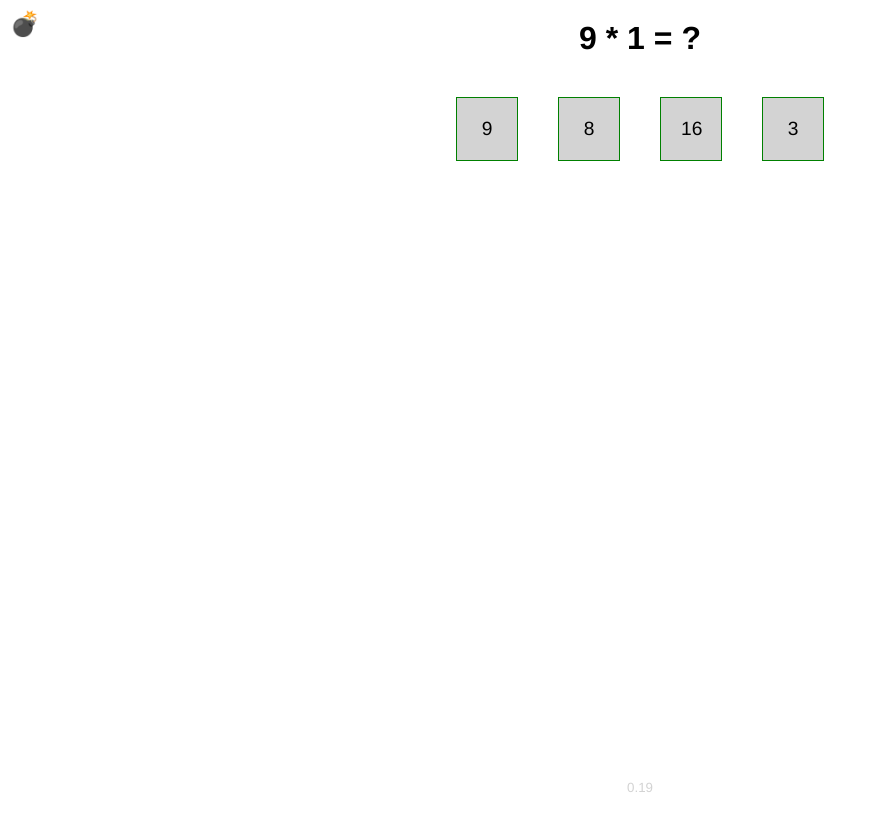
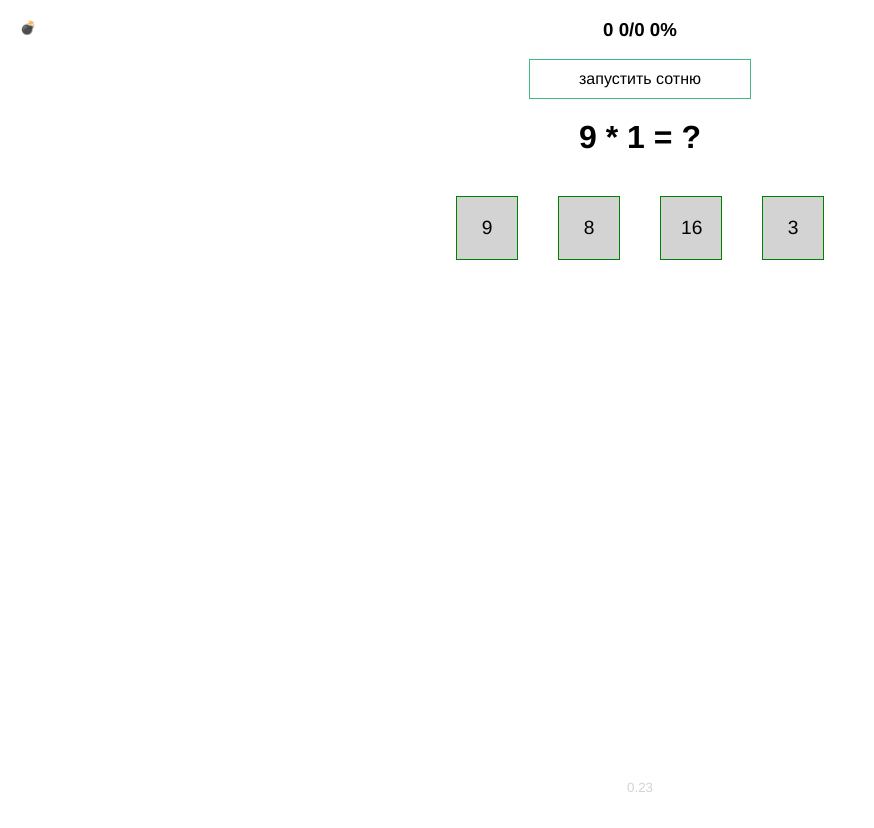
Before and after one commit to pashkovdv/mptrainer, an Angular app: page / in a window 1280 px wide. Shown: the whole page, without its empty margins (0-874 px from the left). Built offline with nearby package versions, Linux system fonts and the light colour scheme.

Commit message:
"100 attempts" game

```diff
--- a/src/app/app.component.html
+++ b/src/app/app.component.html
@@ -1,4 +1,17 @@
 <div class='main'>
+
+  <h3>
+    {{stat.text}}
+  </h3>
+
+  <div
+    class='statButton'
+    *ngIf="stat.end"
+    (click)="statReset()"
+  >
+    запустить сотню
+  </div>
+
   <h1>
     {{task.x1}} {{task.operation}} {{task.x2}} = {{task.x3}}
   </h1>
@@ -9,7 +22,7 @@
       (click)="onSelect(item)"
       [class.greenButton]="task.correctFound && item == task.correctAnswer"
       [class.redButton]="task.answered.indexOf(item) >= 0"
-      [class.orangeButton]="timeLeft < 0 && item == task.correctAnswer && !task.correctFound"
+      [class.orangeButton]="task.timeEnd && item == task.correctAnswer && !task.correctFound"
     >
       {{item}}
     </li>
@@ -17,7 +30,7 @@
 
   <div
     class='nextButton'
-    *ngIf="task.correctFound || timeLeft < 0"
+    *ngIf="task.correctFound || task.timeEnd"
     (click)="nextQ()"
   >
     Следующий
@@ -25,12 +38,12 @@
 
   <div class="footer">
     <span>
-      0.19
+      0.23
     </span>
   </div>
 
   <div
-    *ngIf="!task.correctFound && timeLeft >= 0"
+    *ngIf="!task.correctFound && !task.timeEnd"
     class='bomb'
     [class.bsmall]="timeLeft % 2 == 1"
   >
@@ -38,7 +51,7 @@
   </div>
 
   <div
-    *ngIf="!task.correctFound && timeLeft < 0"
+    *ngIf="!task.correctFound && task.timeEnd"
     class='boom'
   >
     💥
--- a/src/app/app.component.scss
+++ b/src/app/app.component.scss
@@ -56,6 +56,14 @@ h1 {
   border: #42b983 solid 1px;
 }
 
+.statButton {
+  display: inline-block;
+  min-width: 200px;
+  padding: 10px;
+  margin: 0px;
+  border: #42b983 solid 1px;
+}
+
 .bomb {
   position: absolute;
 	left: 10px;
--- a/src/app/app.component.ts
+++ b/src/app/app.component.ts
@@ -35,7 +35,26 @@ export class AppComponent {
   source = timer(0, 1000);;
   subscribe = this.source.subscribe(val => {
     this.timeLeft--
+
+    if (this.timeLeft == 0) {
+      this.task.timeEnd = true;
+      setStorage('saved_question', this.task)
+      if (!this.task.correctFound && !this.stat.end){
+        this.stat.left++
+        this.stat.text = this.stat.left + " " + this.stat.correct + "/" + this.stat.all + " " + Math.round (100*this.stat.correct/this.stat.all) + "%";
+        setStorage('saved_stat', this.stat)
+      }
+    }
   });
+
+  stat: any = {
+    correct: 0,
+    all: 0,
+    left: 100,
+    end: true,
+    text: '0 0/0 0%'
+  };
+
 
   ngOnInit() {
 
@@ -69,12 +88,28 @@ export class AppComponent {
     let saved_question = getStorage('saved_question')
     if (saved_question === null ){
       setStorage('saved_question', tempQuestion)
-    } else {
+    } else if ( !saved_question.timeEnd && !saved_question.correctFound) {
       tempQuestion = saved_question;
     }
     this.task = tempQuestion;
 
+    let saved_stat = getStorage('saved_stat')
+    if (saved_stat === null ){
+      setStorage('saved_stat', this.stat)
+    } else {
+      this.stat = saved_stat;
+    }
 
+  }
+
+  statReset() {
+    this.stat.correct = 0,
+    this.stat.all = 0,
+    this.stat.left = 100;
+    this.stat.end = false,
+    this.stat.text = '100 0/0 0%'
+
+    this.timeLeft = timeToAnswer;
   }
 
   onSelect(ans) {
@@ -86,8 +121,16 @@ export class AppComponent {
     let j = this.task.i2 - 1;
 
     if ( ans == this.task.correctAnswer ){
+
       this.task.correctFound = true;
       if (this.task.answered.length == 0) {
+
+        if (!this.stat.end){
+          this.stat.correct++;
+          this.stat.all++;
+          this.stat.left--;
+        }
+
         this.histOfTrain[op][i][j]++;
         this.hardness[op]++;
 
@@ -96,12 +139,25 @@ export class AppComponent {
         }
       }
     } else {
+      if (!this.stat.end){
+        this.stat.all++;
+        this.stat.left++
+      };
       this.task.answered.push( ans );
       this.hardness[op] = Math.round (0.7 * this.hardness[op])
       this.histOfTrain[op][i][j] = Math.round (0.7 * this.histOfTrain[op][i][j]);
     }
+
+    this.stat.text = this.stat.left + " " + this.stat.correct + "/" + this.stat.all + " " + Math.round (100*this.stat.correct/this.stat.all) + "%";
+    if (this.stat.left <= 0){
+      this.stat.end = true;
+      setStorage('saved_stat', this.stat)
+    }
+
     setStorage('results_3', this.histOfTrain)
     setStorage('hardness', this.hardness)
+    if (!this.stat.end) setStorage('saved_stat', this.stat)
+
   }
 
   nextQ() {
--- a/src/app/questions.js
+++ b/src/app/questions.js
@@ -176,7 +176,8 @@ export default function question(histOfTrain, hardness) {
     correctAnswer: 0,
     answers: [],
     answered: [],
-    correctFound: false
+    correctFound: false,
+    timeEnd: false
   }
 
   let task = randomInteger(0,2);
```
